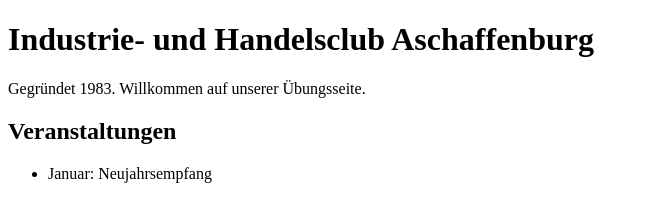
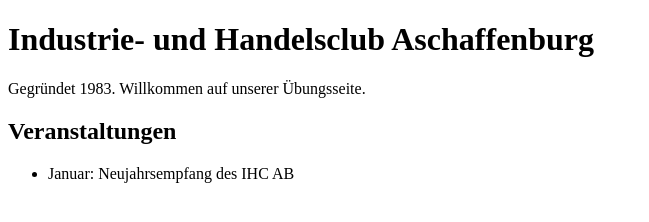
Before and after one commit to greenwave2388/uebung, a plain HTML site: page index.html in a window 1280 px wide. Shown: the whole page, without its empty margins (0-649 px from the left). Drawn offline with Linux system fonts and the light colour scheme.

Commit message:
Update event description in index.html

```diff
--- a/index.html
+++ b/index.html
@@ -6,7 +6,7 @@
   <p>Gegründet 1983. Willkommen auf unserer Übungsseite.</p>
   <h2>Veranstaltungen</h2>
   <ul>
-    <li>Januar: Neujahrsempfang</li>
+    <li>Januar: Neujahrsempfang des IHC AB</li>
   </ul>
 </body>
 </html>
```
